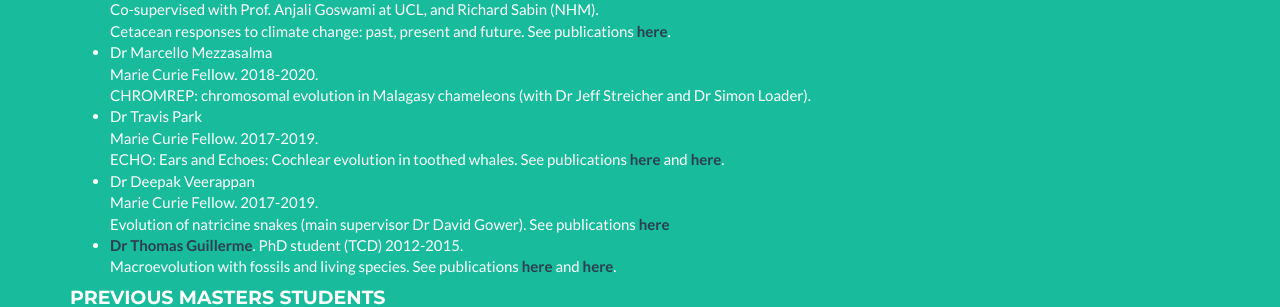
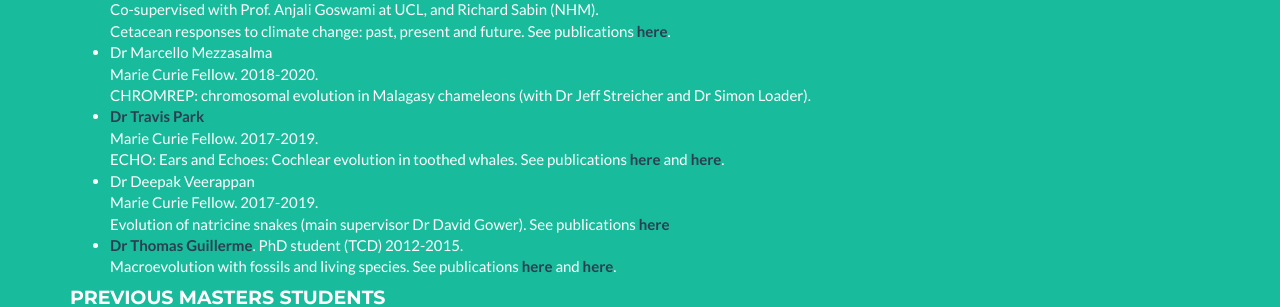
Before and after one commit to nhcooper123/nhcooper123.github.io, a Jekyll site: the page group.html, which Jekyll copies as it is, in a window 1280 px wide and 900 px high, scrolled down 1256 px. Shown: the part 150-457 px from the top of the window. Built offline with Jekyll 4.4.1, drawn with Linux system fonts in a browser that asks for light colours.

Commit message:
Fix typo

```diff
--- a/group.html
+++ b/group.html
@@ -183,23 +183,34 @@ We have fun and try to make science a nicer place! <br>
     <h4>Previous PhD students and postdocs</h4>
 
     <ul>
+
     <li>Dr Ellen Coombs<br>
     NERC London DTP. 2016-2020.<br>
     Co-supervised with Prof. Anjali Goswami at UCL, and Richard Sabin (NHM).<br>
     Cetacean responses to climate change: past, present and future.
-    See publications <a href="https://doi.org/10.1111/mms.12610"><strong><font color="2c3e50">here</font></strong></a>.</li>
+    See publications <a href="https://doi.org/10.1111/mms.12610"><strong><font color="2c3e50">here</font></strong></a>.
+    </li>
+
     <li>Dr Marcello Mezzasalma<br>
     Marie Curie Fellow. 2018-2020.<br>
-    CHROMREP: chromosomal evolution in Malagasy chameleons (with Dr Jeff Streicher and Dr Simon Loader). </li>
-    <li>Dr Travis Park<br>Marie Curie Fellow. 2017-2019.<br>
-        ECHO: Ears and Echoes: Cochlear evolution in toothed whales.
-    See publications <a href="http://doi.org/10.1186/s12862-019-1525-x"><strong><font color="2c3e50">here</font></strong></a> and <a href="https://doi.org/10.7717/peerj.8916"><strong><font color="2c3e50">here</font></strong></a>.</li>
+    CHROMREP: chromosomal evolution in Malagasy chameleons (with Dr Jeff Streicher and Dr Simon Loader).
+    </li>
+
+    <li><a href="https://travisparkpalaeo.com"><strong><font color="2c3e50">Dr Travis Park</font></strong></a><br>
+    Marie Curie Fellow. 2017-2019.<br>
+    ECHO: Ears and Echoes: Cochlear evolution in toothed whales.
+    See publications <a href="http://doi.org/10.1186/s12862-019-1525-x"><strong><font color="2c3e50">here</font></strong></a> and <a href="https://doi.org/10.7717/peerj.8916"><strong><font color="2c3e50">here</font></strong></a>.
+    </li>
+
     <li>Dr Deepak Veerappan<br> Marie Curie Fellow. 2017-2019.<br>
         Evolution of natricine snakes (main supervisor Dr David Gower).
-    See publications <a href="https://doi.org/10.1016/j.ympev.2021.107152"><strong><font color="2c3e50">here</font></strong></a></li>
+    See publications <a href="https://doi.org/10.1016/j.ympev.2021.107152"><strong><font color="2c3e50">here</font></strong></a>
+    </li>
+
     <li><a href="http://tguillerme.github.io/"><strong><font color="2c3e50">Dr Thomas Guillerme</font></strong></a>. PhD student (TCD) 2012-2015.<br>
         Macroevolution with fossils and living species.
-        See publications <a href="http://10.1016/j.ympev.2015.08.023"><strong><font color="2c3e50">here</font></strong></a> and <a href="http://dx.doi.org/10.1101/022970"><strong><font color="2c3e50">here</font></strong></a>.</li>
+        See publications <a href="http://10.1016/j.ympev.2015.08.023"><strong><font color="2c3e50">here</font></strong></a> and <a href="http://dx.doi.org/10.1101/022970"><strong><font color="2c3e50">here</font></strong></a>.
+    </li>
     </ul>
 
     <h4> Previous Masters students</h4>
```
